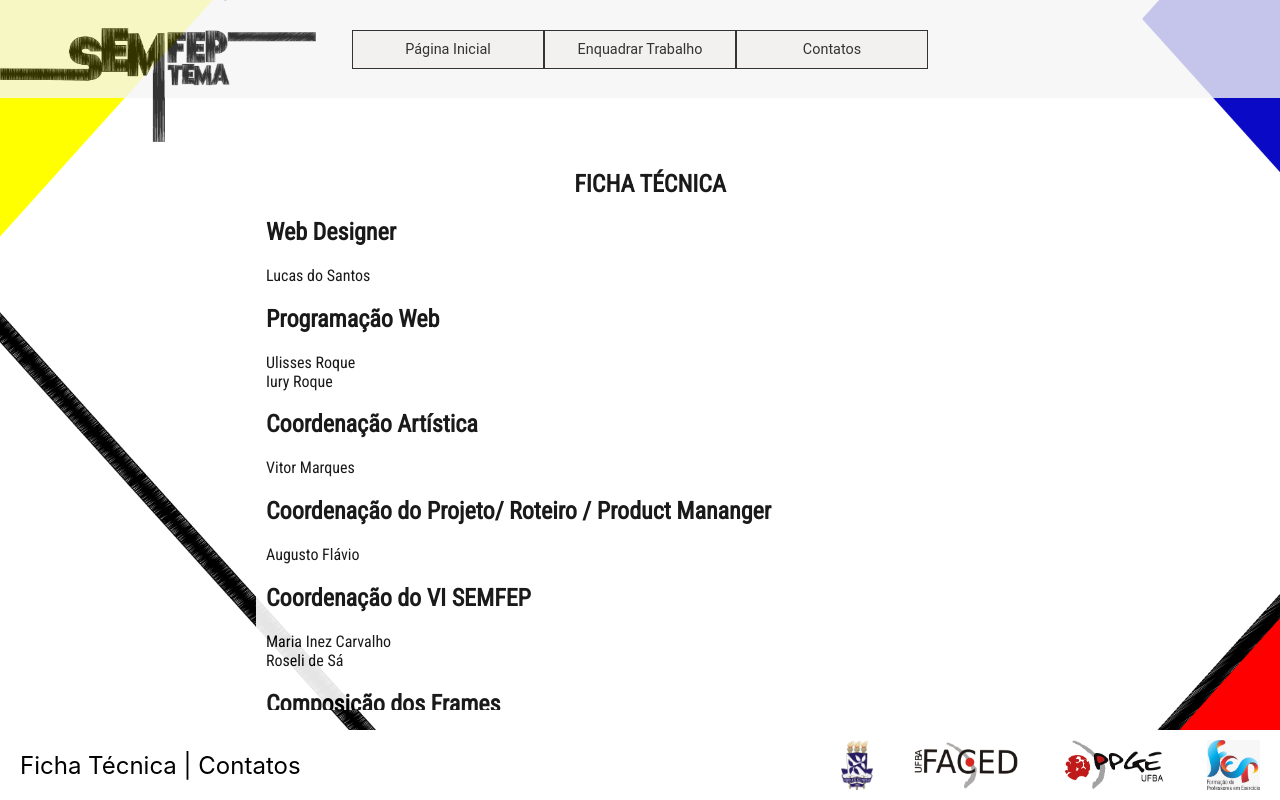
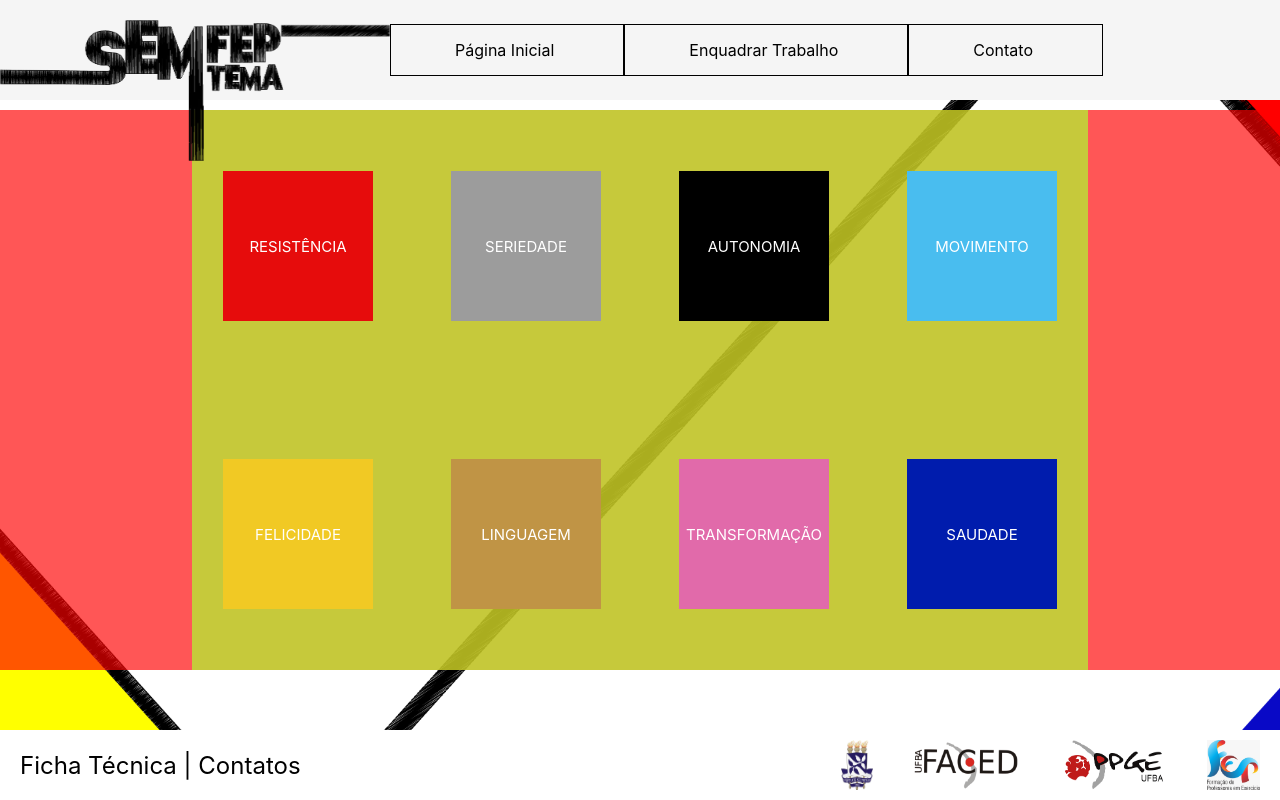
Before and after one commit to iuryroque/semfep, a React (Create React App) app: page /semfep/frames in a window 1280 px wide. Built offline with nearby package versions, Linux system fonts and the light colour scheme; a web font is replaced by a local one.

Commit message:
Responsividade do dos frames e  footer voltar a absolute

```diff
--- a/src/App.js
+++ b/src/App.js
@@ -19,17 +19,17 @@ function App() {
       {/* <FramesDescriptionPage /> */}
       {/* <FramesDescription2Page /> */}
       {/* <ContactsPage /> */}
-      <DataSheetPage />
+      {/* <DataSheetPage /> */}
       {/* <FrameWorkPage /> */}
 
-      {/* <Switch>
+      <Switch>
         <Route path="/" exact component={Home} />
         <Route path="/quem-somos" exact component={Home} />
         <Route path="/semfep" exact component={SemfepHomePage} />
         <Route path="/semfep/frames" exact component={FramesPage} />
         <Route path="/semfep/contatos" exact component={ContactsPage} />
         <Route path="/semfep/ficha-tecnica" exact component={DataSheetPage} />
-      </Switch> */}
+      </Switch>
     </div>
   );
 }
--- a/src/components/Footer.css
+++ b/src/components/Footer.css
@@ -4,7 +4,7 @@
   min-height: 32px;
   background: #fff;
   padding: 5px 0;
-  position:fixed;
+  position:absolute;
   bottom:0;
 }
 
--- a/src/components/Frames.css
+++ b/src/components/Frames.css
@@ -1,27 +1,39 @@
+.container-principal {
+  width: 100%;
+  height: 70%;
+  margin-top: 10px;
+
+  /* background-color: rgba(255, 0, 0, 0.664); */
+  display: flex;
+  justify-content: center;
+}
+
 #frames-container {
-  width: 80%;
-  min-width: 390px;
-  max-width: 700px;
-  display: flex;
-  flex-wrap: wrap;
-  background-color: greenyellow;
+  width: 50%;
+  /* background-color: rgba(172, 255, 47, 0.678); */
 }
 
 .auto-grid {
   --auto-grid-min-size: 16rem;
   display: grid;
-  grid-template-columns: repeat(auto-fill, minmax(var(--auto-grid-min-size), 1fr));
+  grid-template-columns: repeat(2, 1fr);
+  grid-column: repeat(4,1fr);
+  justify-items: center;
   grid-gap: 1rem;
 }
 
-.frame {
+.link-grid-frame {
   text-decoration: none;
   display: flex;
   align-items: center;
   justify-content: center;
-  width: 140px;
-  height: 140px;
-  margin: 12px 6%;
+  width: 80px;
+  height: 80px;
+  /* margin: 12px 6%; */
+}
+
+.frame {
+  font-size: 8px;
 }
 
 .resistencia {
@@ -56,32 +68,34 @@
   background-color: var(--felicidade-color);
 }
 
-@media (min-width: 769px){
-  #frames-container {
-    width: 90%;
-    min-width: 1170px;
-    display: flex;
-    flex-wrap: wrap;
+.link-grid-frame {
+  color: white;
+
+}
+
+@media (min-width: 1024px){
+  .container-principal {
+    height: 70%;
+    background-color: rgba(255, 0, 0, 0.664);
   }
 
+  #frames-container {
+    width: 70%;
+    align-items: center;
+    background-color: rgba(172, 255, 47, 0.678);
+  }
+
+  .link-grid-frame {
+    width: 150px;
+    height: 150px;
+  }
   .auto-grid {
-    --auto-grid-min-size: 16rem;
-    display: grid;
-    grid-template-columns: repeat(auto-fill, minmax(var(--auto-grid-min-size), 1fr));
-    grid-gap: 1rem;
+    grid-template-columns: repeat(4, 1fr);
+    grid-column: repeat(4,1fr);
   }
 
   .frame {
-    text-decoration: none;
-    display: flex;
-    align-items: center;
-    justify-content: center;
-    width: 140px;
-    height: 140px;
-    margin: 30px 6%;
+    font-size: 15px;
   }
 
-  .link-grid-frame {
-    font-size: 14px;
-  }
 }
--- a/src/components/Frames.jsx
+++ b/src/components/Frames.jsx
@@ -5,48 +5,50 @@ import { Link } from 'react-router-dom'
 class Frames extends React.Component {
   render() {
     return (
+      <div className='container-principal'>
       <section className='auto-grid' id="frames-container">
-          <label className='frame resistencia' for="resistencia" title="RESISTÊNCIA">
-            <Link className="link-grid-frame" id="resistencia">
+            <Link className="link-grid-frame resistencia" id="resistencia">
+          <label className='frame' for="resistencia" title="RESISTÊNCIA">
               RESISTÊNCIA
+          </label>
             </Link>
+            <Link className="link-grid-frame seriedade" id="seriedade">
+          <label className='frame' for="seriedade" title="SERIEDADE">
+              SERIEDADE
           </label>
-          <label className='frame seriedade' for="seriedade" title="SERIEDADE">
-            <Link className="link-grid-frame" id="seriedade">
-              SERIEDADE
             </Link>
+            <Link className="link-grid-frame autonomia" id="autonomia">
+          <label className='frame' for="autonomia" title="AUTONOMIA">
+              AUTONOMIA
           </label>
-          <label className='frame autonomia' for="autonomia" title="AUTONOMIA">
-            <Link className="link-grid-frame" id="autonomia">
-              AUTONOMIA
             </Link>
+            <Link className="link-grid-frame movimento" id="movimento">
+          <label className='frame' for="movimento" title="MOVIMENTO">
+              MOVIMENTO
           </label>
-          <label className='frame movimento' for="movimento" title="MOVIMENTO">
-            <Link className="link-grid-frame" id="movimento">
-              MOVIMENTO
             </Link>
+            <Link className="link-grid-frame felicidade" id="felicidade">
+          <label className='frame' for="felicidade" title="FELICIDADE">
+              FELICIDADE
           </label>
-          <label className='frame felicidade' for="felicidade" title="FELICIDADE">
-            <Link className="link-grid-frame" id="felicidade">
-              FELICIDADE
             </Link>
+            <Link className="link-grid-frame linguagem" id="linguagem">
+          <label className='frame' for="linguagem" title="LINGUAGEM">
+              LINGUAGEM
           </label>
-          <label className='frame linguagem' for="linguagem" title="LINGUAGEM">
-            <Link className="link-grid-frame" id="linguagem">
-              LINGUAGEM
             </Link>
+            <Link className="link-grid-frame transformacao" id="transformacao">
+          <label className='frame' for="transformacao" title="TRANSFORMAÇÂO">
+              TRANSFORMAÇÃO
           </label>
-          <label className='frame transformacao' for="transformacao" title="TRANSFORMAÇÂO">
-            <Link className="link-grid-frame" id="transformacao">
-              TRANSFORMAÇÃO
             </Link>
+            <Link className="link-grid-frame saudade" id="saudade">
+          <label className='frame' for="saudade" title="SAUDADE">
+              SAUDADE
           </label>
-          <label className='frame saudade' for="saudade" title="SAUDADE">
-            <Link className="link-grid-frame" id="saudade">
-              SAUDADE
             </Link>
-          </label>
       </section>
+      </div>
     );
   }
 }
--- a/src/pages/frames.css
+++ b/src/pages/frames.css
@@ -1,11 +1,8 @@
 .page-frames {
   background: url('../images/backgrounds/Frame3.png');
   background-size: 100vw 100vh;
-  height: 100vh;
-  width: 100vw;
-  display: flex;
-  flex-direction: row;
-  flex-wrap: wrap;
+  height: 100%;
+  width: 100%;
   margin: 0 auto;
 }
 
@@ -13,9 +10,9 @@
   .page-frames {
     margin: 0;
     background: url('../images/Android/Android\ 3.png');
-    background-size: 100vw 100vh;
-    height: 100vh;
-    width: 100vw;
-    display: flex;
+    background-size: 100% 100%;
+    height: 100%;
+    width: 100%;
+    /* display: flex; */
   }
 }
```
